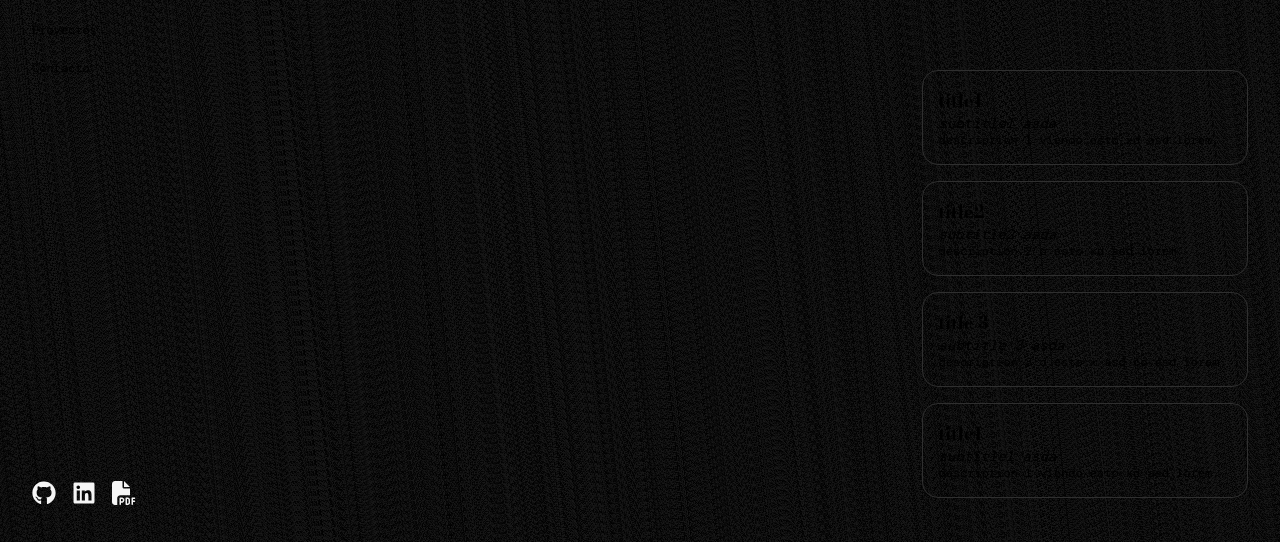
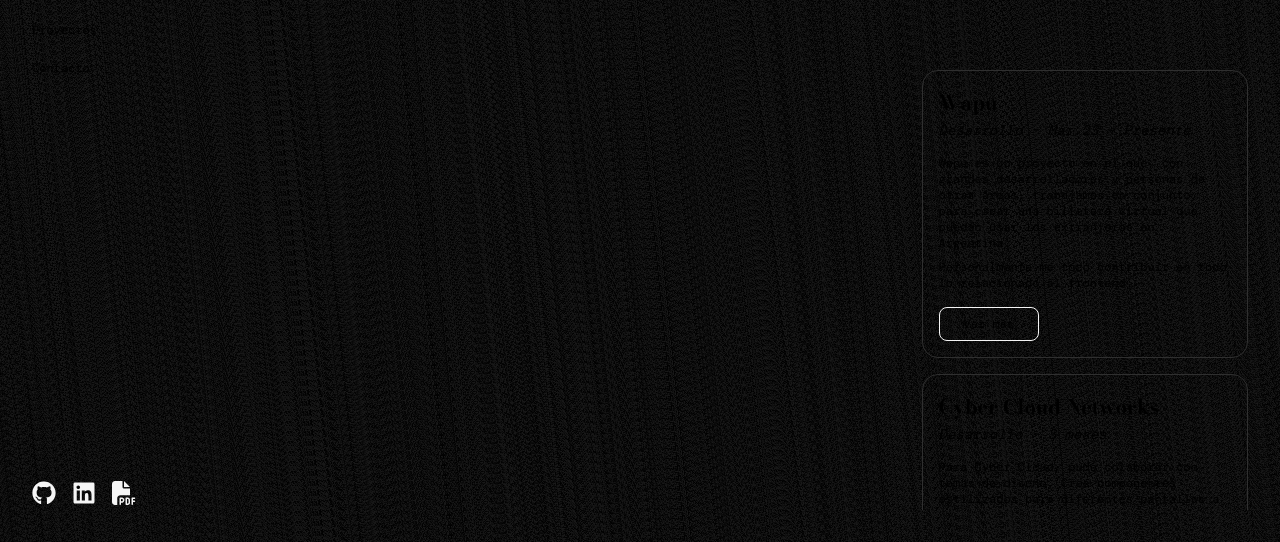
Before and after one commit to lautaroAguilar/new-portfolio, a Next.js app: page / in a window 1280 px wide. Both pictures are taken after a click on the item "Proyectos". Shown: the part 258-800 px from the top of the page. Built offline with nearby package versions, Linux system fonts and the light colour scheme.

Commit message:
add info & links to the projects, container customized

```diff
--- a/src/components/ProjectsSection/ProjectsSection.jsx
+++ b/src/components/ProjectsSection/ProjectsSection.jsx
@@ -1,51 +1,167 @@
 import React from "react";
-import styles from "./ProjectsSection.module.css"
-import { Bodoni_Moda} from "next/font/google";
+import styles from "./ProjectsSection.module.css";
+import { Bodoni_Moda } from "next/font/google";
+import Link from "next/link";
+import { FaGithub, FaFigma } from "react-icons/fa";
 export const bodoni = Bodoni_Moda({
-  weight: ["400", "700", "900",],
+  weight: ["400", "700", "900"],
   subsets: ["latin"],
-  style: ["italic", "normal"]
+  style: ["italic", "normal"],
 });
 const projects = [
   {
-    title: "title1",
-    subtitle: "subtitle1 asda",
-    description: "description 1 viendo esto xd asd lorem.",
+    title: "Wapu",
+    subtitle: "Desarrollo - Mar.23 ~ Presente",
+    description:
+      "Wapu es un proyecto en el que, con grandes desarrolladores y personas de otras áreas, trabajamos en conjunto, para crear una billetera virtual que puedan usar los extranjeros en Argentina.",
+    secondDescription:
+      "Personalmente me tocó contribuir en todo lo relacionado al frontend.",
+    id: 1,
+    icon: "",
+    iconLink: "",
+    seeMore: "https://my.wapu.app/",
   },
   {
-    title: "title2",
-    subtitle: "subtitle2 asda",
-    description: "description 2 o esto xd asd lorem.",
+    title: "Cyber Cloud Networks",
+    subtitle: "Desarrollo - 3 meses",
+    description:
+      "Para Cyber Cloud, pude colaborar con temas de diseño. Creé componentes estilizados para diferentes pantallas a lo largo del flujo de la plataforma. También implementé librerías de componentes como Material UI.",
+    id: 2,
+    icon: "",
+    iconLink: "",
+    seeMore: "",
   },
   {
-    title: "title 3",
-    subtitle: "subtitle 3 asda",
-    description: "description  3 o esto x asd cd asd lorem.",
+    title: "Tandu - Eduzontal",
+    subtitle: "Diseño - 3 meses",
+    description:
+      "En la etapa de descubrimiento, me tocó crear los wireframes en Figma para que el cliente pueda ver reflejadas sus ideas y entender como sería el flujo del usuario en la plataforma.",
+    secondDescription:
+      "A su vez contribuí con el prototipado en Figma y era responsable de comentar en las reuniones como sería el flujo del usuario.",
+    id: 3,
+    icon: "Figma",
+    iconLink:
+      "https://www.figma.com/file/xmD8h1fYktW06IktIVnRnV/Eduzontal?type=design&node-id=0%3A1&mode=design&t=Rj1ZINzjtD3NVEWO-1",
+    seeMore:
+      "https://www.figma.com/proto/xmD8h1fYktW06IktIVnRnV/Eduzontal?type=design&node-id=280-1516&t=IcSLu4bYSou0SSfK-1&scaling=scale-down&page-id=0%3A1&starting-point-node-id=280%3A1516&show-proto-sidebar=1&mode=design",
   },
   {
-    title: "title1",
-    subtitle: "subtitle1 asda",
-    description: "description 1 viendo esto xd asd lorem.",
+    title: "Página de Vendedor",
+    subtitle: "Desarrollo - 1 mes",
+    description:
+      "En esta página, la principal premisa era que los clientes dejen reseñas por la atención del vendedor, a su vez que veían las de otros clientes. Para ello debían autenticarse y podrían dejar la suya.",
+    secondDescription:
+      "Fue creada en Next.js, usé CSS para los estilos y Firebase para la base de datos.",
+    id: 4,
+    icon: "Github",
+    iconLink: "https://github.com/lautaroAguilar/LeandroAguilar",
+    seeMore: "https://leandro-aguilar.vercel.app/",
   },
   {
-    title: "title2",
-    subtitle: "subtitle2 asda",
-    description: "description 2 o esto xd asd lorem.",
+    title: "Mi primer sitio web",
+    subtitle: "Desarrollo - 1 mes",
+    description:
+      "El objetivo de este proyecto personal fue implementar las tecnologías de las que tenía conocimiento hasta ese momento y  de esa manera mostrar mis habilidades.",
+    secondDescription:
+      "El sitio fue creado en React y usa CSS para los estilos.",
+    id: 5,
+    icon: "Github",
+    iconLink: "https://github.com/lautaroAguilar/portfolio",
+    seeMore: "https://portfolio-lautaroaguilar.vercel.app/",
   },
   {
-    title: "title 3",
-    subtitle: "subtitle 3 asda",
-    description: "description  3 o esto x asd cd asd lorem.",
+    title: "Landing CyberCloud",
+    subtitle: "Wordpress - 1 mes",
+    description:
+      "Esta fue mi primer experiencia con Wordpress, es una landing page sencilla con algunas páginas de producto.",
+    secondDescription: "El sitio fue creado a partir de un diseño en Figma.",
+    id: 6,
+    icon: "",
+    iconLink: "",
+    seeMore: "https://cybercloudnetworks.com/",
+  },
+  {
+    title: "Landing Wapu",
+    subtitle: "Desarrollo - 1 mes",
+    description:
+      "Otra experiencia que tuve con wordpress fue creando la landing page de Wapu.",
+    secondDescription:
+      "También fue creada a partir de un diseño, esta vez propio, en Figma",
+    id: 7,
+    icon: "",
+    iconLink: "",
+    seeMore: "https://wapupay.com/",
+  },
+  {
+    title: "Primer sitio - Figma",
+    subtitle: "Diseño - 1 semana",
+    description: "Este es el prototipado de mi primer sitio web en Figma.",
+    secondDescription: "",
+    id: 8,
+    icon: "Figma",
+    iconLink:
+      "https://www.figma.com/file/sStxx69csnpaoXyfnkg88h/Portfolio-LA?type=design&node-id=0%3A1&mode=design&t=Rj1ZINzjtD3NVEWO-1",
+    seeMore:
+      "https://www.figma.com/proto/sStxx69csnpaoXyfnkg88h/Portfolio-LA?type=design&node-id=0-1&t=Rj1ZINzjtD3NVEWO-0&scaling=min-zoom&starting-point-node-id=201%3A170",
+  },
+  {
+    title: "Landing Wapu - Figma",
+    subtitle: "Diseño - 1 semana",
+    description: "Este es el prototipado del sitio web de Wapu en Figma.",
+    secondDescription: "",
+    id: 9,
+    icon: "Figma",
+    iconLink: "https://www.figma.com/file/O0Oov2cOaADOLg4DtdDylJ/Wapu?type=design&node-id=0%3A1&mode=design&t=ZiT14hVlSnA5bNMS-1",
+    seeMore: "https://www.figma.com/proto/O0Oov2cOaADOLg4DtdDylJ/Wapu?type=design&node-id=18-589&t=ouEh95iFX7xmklII-1&scaling=scale-down&page-id=0%3A1&starting-point-node-id=18%3A589&mode=design",
+  },
+  {
+    title: "Mi primer diseño - Figma",
+    subtitle: "Diseño - 3 meses",
+    description: `Durante el "design season", un programa intensivo de diseño, creé este proyecto sobre una app mobile.`,
+    secondDescription: "Fue mi primera experiencia con Figma y el diseño UI.",
+    id: 10,
+    icon: "Figma",
+    iconLink:
+      "https://www.figma.com/file/6oWAeoYEST9Hq23ZwQrmj4/Reto-03?type=design&node-id=0%3A1&mode=dev&t=Rj1ZINzjtD3NVEWO-1",
+    seeMore:
+      "https://www.figma.com/proto/6oWAeoYEST9Hq23ZwQrmj4/Reto-03?type=design&node-id=1-2&t=YXyQK0SxqiUJn8wZ-1&scaling=contain&page-id=0%3A1&starting-point-node-id=1%3A2&mode=design",
   },
 ];
 export default function ProjectsSection() {
-  return <div className={styles.container}>
-    {projects.map((project)=>(
-        <div className={styles.card}>
-            <h2 className={`${styles.title} ${bodoni.className}`}>{project.title}</h2>
-            <h4 className={styles.subtitle}>{project.subtitle}</h4>
+  return (
+    <div className={styles.container}>
+      {projects.map((project) => (
+        <div id={project.id} className={styles.card}>
+          <h2 className={`${styles.title} ${bodoni.className}`}>
+            {project.title}
+          </h2>
+          <h4 className={styles.subtitle}>{project.subtitle}</h4>
+          <div className={styles.descriptionContainer}>
             <p className={styles.description}>{project.description}</p>
+            <p className={styles.description}>{project.secondDescription}</p>
+          </div>
+          <div className={styles.containerButton}>
+            {project.seeMore ? (
+              <Link className={styles.button} href={project.seeMore} target="_blank">
+                Ver más
+              </Link>
+            ) : (
+              <div></div>
+            )}
+            {project.icon === "Github" ? (
+              <Link href={project.iconLink} target="_blank">
+                <FaGithub className={styles.shining} />
+              </Link>
+            ) : project.icon === "Figma" ? (
+              <Link href={project.iconLink} target="_blank">
+                <FaFigma className={styles.shining} />
+              </Link>
+            ) : (
+              <div></div>
+            )}
+          </div>
         </div>
-    ))}
-  </div>;
+      ))}
+    </div>
+  );
 }
--- a/src/components/ProjectsSection/ProjectsSection.module.css
+++ b/src/components/ProjectsSection/ProjectsSection.module.css
@@ -6,6 +6,7 @@
   align-items: end;
   gap: 1rem;
   overflow-y: auto;
+  padding-top: 45vh;
 }
 .card {
   width: 85%;
@@ -16,21 +17,70 @@
 }
 .card:hover {
   animation: hoverCardAnimation .5s ease-in-out forwards;
-  cursor: pointer;
 }
 .title {
-  font-size: 18px;
+  font-size: 20px;
   font-weight: 600;
   font-style: italic;
+  padding-bottom: .2rem;
 }
 .subtitle {
   font-size: 14px;
   font-weight: 400;
   font-style: italic;
+  padding-bottom: 1rem;
+}
+.descriptionContainer{
+  display: flex;
+  flex-direction: column;
+  gap: .5rem;
 }
 .description {
   font-size: 12px;
   font-weight: 400;
+}
+.containerButton{
+  display: flex;
+  justify-content: space-between;
+  align-items: center;
+  padding-top: 1rem;
+}
+.button{
+  display: inline-block;
+  padding: .5rem 1.5rem;
+  background: transparent;
+  border: 1px solid #f5f5f5;
+  border-radius: 8px;
+  transition: background .5s ease, color .5s ease;
+  font-size: 12px;
+}
+.button:hover{
+  cursor: pointer;
+  background: #f5f5f5;
+  color: #0b0b0b;
+  animation: shining 1s ease-in-out infinite;
+}
+.shining{
+  color:#F5F5F5;
+  font-size: 1.5rem;
+}
+.shining:hover {
+  animation: shining 1s ease-in-out infinite;
+  cursor: pointer;
+}
+@keyframes shining {
+  0% {
+      filter: drop-shadow(0 0 1px #ffffff22) drop-shadow(0 0 2px #ffffff22) drop-shadow(0 0 3px #ffffff22) drop-shadow(0 0 4px #ffffff22) drop-shadow(0 0 5px #ffffff22) drop-shadow(0 0 6px #ffffff22) drop-shadow(0 0 7px #ffffff22);
+      opacity: 0.9;
+    }
+    50% {
+      filter: drop-shadow(0 0 .5px #ffffff22) drop-shadow(0 0 1.5px #ffffff22) drop-shadow(0 0 2.5px #ffffff22) drop-shadow(0 0  3.5px #ffffff22) drop-shadow(0 0 4.5px #ffffff22) drop-shadow(0 0 5.5px #ffffff22) drop-shadow(0 0 6.5px #ffffff22);
+      opacity: 1;
+    }
+    100% {
+      filter: drop-shadow(0 0 1px #ffffff22) drop-shadow(0 0 2px #ffffff22) drop-shadow(0 0 3px #ffffff22) drop-shadow(0 0 4px #ffffff22) drop-shadow(0 0 5px #ffffff22) drop-shadow(0 0 6px #ffffff22) drop-shadow(0 0 7px #ffffff22);
+      opacity: 0.9;
+    }
 }
 @keyframes hoverCardAnimation {
   0% {
@@ -48,12 +98,12 @@
     text-shadow: 0 0 5px rgba(255, 255, 255, 0.3),
       0 0 15px rgba(255, 255, 255, 0.3), 0 0 30px rgba(255, 255, 255, 0.3),
       0 0 50px rgba(255, 255, 255, 0.3);
-    transform: translateX(-15%);
+    transform: translateX(-5%);
   }
 }
 @keyframes reverseHoverCardAnimation {
     0% {
-      transform: translateX(-15%);
+      transform: translateX(-5%);
     }
     100% {
       transform: translateX(0%);
--- a/src/components/Section/Section.module.css
+++ b/src/components/Section/Section.module.css
@@ -1,6 +1,6 @@
 .container {
   width: 100%;
-  height: 55%;
+  height: 100%;
   display: flex;
   flex-direction: column;
   justify-content: end;
```
